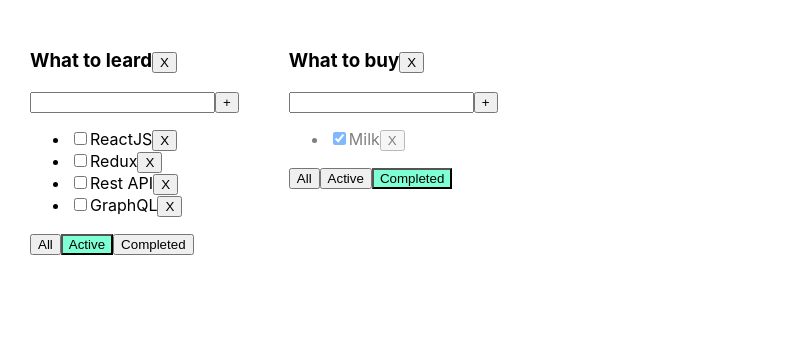
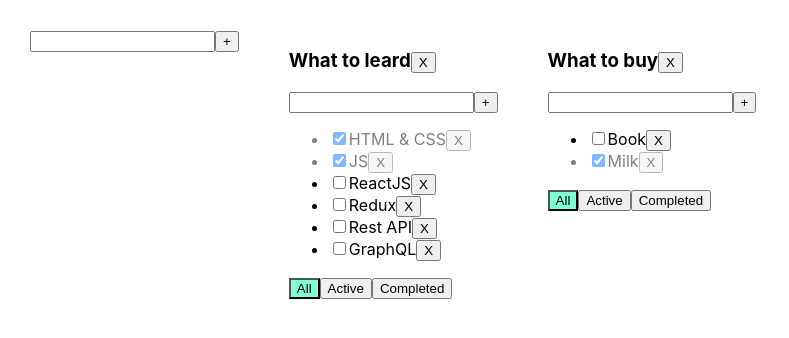
Before and after one commit to beardmenx/todolist-react, a React (Create React App) app: page / in a window 1280 px wide. Shown: the top 338 px of the page, without its empty margins (0-789 px from the left). Built offline with nearby package versions, Linux system fonts and the light colour scheme.

Commit message:
finished 6 lesson

```diff
--- /dev/null
+++ b/src/AddItemForm.tsx
@@ -0,0 +1,42 @@
+import { ChangeEvent, KeyboardEvent, useState } from "react";
+
+export type AddItemsFormPropsType = {
+  addItem: (title: string) => void;
+};
+
+export function AddItemsForm(props: AddItemsFormPropsType) {
+  let [title, setTitle] = useState("");
+  let [error, setError] = useState<string | null>(null);
+
+  const onNewTitleChangeHandler = (e: ChangeEvent<HTMLInputElement>) =>
+    setTitle(e.currentTarget.value);
+
+  const onKeyDownHandler = (e: KeyboardEvent<HTMLInputElement>) => {
+    setError(null);
+    if (e.key === "Enter") {
+      props.addItem(title.trim());
+      setTitle("");
+    }
+  };
+
+  const addTask = () => {
+    if (title.trim() !== "") {
+      props.addItem(title.trim());
+      setTitle("");
+    } else {
+      setError("Field is required");
+    }
+  };
+  return (
+    <div>
+      <input
+        value={title}
+        onChange={onNewTitleChangeHandler}
+        onKeyDown={onKeyDownHandler}
+        className={error ? "error" : ""}
+      />
+      <button onClick={addTask}>+</button>
+      {error && <div className="error-message">{error}</div>}
+    </div>
+  );
+}
--- a/src/App.tsx
+++ b/src/App.tsx
@@ -2,6 +2,7 @@
 import "./App.css";
 import { TaskType, Todolist } from "./Todolist";
 import { v1 } from "uuid";
+import { AddItemsForm } from "./AddItemForm";
 
 export type FilterValuesType = "all" | "active" | "completed";
 
@@ -9,6 +10,10 @@
   id: string;
   title: string;
   filter: FilterValuesType;
+};
+
+type TasksStateType = {
+  [key: string]: Array<TaskType>;
 };
 
 function App() {
@@ -41,6 +46,20 @@
     }
   };
 
+  const changeTaskTitle = (
+    taskId: string,
+    newTitle: string,
+    todolistId: string
+  ) => {
+    let tasks = tasksObj[todolistId];
+    let task = tasks.find((t) => t.id === taskId);
+    if (task) {
+      task.title = newTitle;
+
+      setTasks({ ...tasksObj });
+    }
+  };
+
   function changeFilter(value: FilterValuesType, todolistId: string) {
     let todolist = todolists.find((tl) => tl.id === todolistId);
     if (todolist) {
@@ -53,8 +72,8 @@
   let todolistId2 = v1();
 
   let [todolists, setTodolists] = useState<Array<TodolistType>>([
-    { id: todolistId1, title: "What to leard", filter: "active" },
-    { id: todolistId2, title: "What to buy", filter: "completed" },
+    { id: todolistId1, title: "What to leard", filter: "all" },
+    { id: todolistId2, title: "What to buy", filter: "all" },
   ]);
 
   let removeTodolist = (todolistId: string) => {
@@ -64,7 +83,15 @@
     setTasks({ ...tasksObj });
   };
 
-  let [tasksObj, setTasks] = useState({
+  function changeTodolistTitle(id: string, newTitle: string) {
+    const todolist = todolists.find((tl) => tl.id === id);
+    if (todolist) {
+      todolist.title = newTitle;
+      setTodolists([...todolists]);
+    }
+  }
+
+  let [tasksObj, setTasks] = useState<TasksStateType>({
     [todolistId1]: [
       { id: v1(), title: "HTML & CSS", isDone: true },
       { id: v1(), title: "JS", isDone: true },
@@ -79,8 +106,19 @@
     ],
   });
 
+  function addTodolist(title: string) {
+    let todolist: TodolistType = {
+      id: v1(),
+      filter: "all",
+      title: title,
+    };
+    setTodolists([todolist, ...todolists]);
+    setTasks({ ...tasksObj, [todolist.id]: [] });
+  }
+
   return (
     <div className="App">
+      <AddItemsForm addItem={addTodolist} />
       {todolists.map((tl) => {
         let tasksForTodolist = tasksObj[tl.id];
 
@@ -102,8 +140,10 @@
             changeFilter={changeFilter}
             addTask={addTask}
             changeTaskStatus={changeStatus}
+            changeTaskTitle={changeTaskTitle}
             filter={tl.filter}
             removeTodolist={removeTodolist}
+            changeTodolistTitle={changeTodolistTitle}
           />
         );
       })}
--- /dev/null
+++ b/src/EditableSpan.tsx
@@ -0,0 +1,33 @@
+import { ChangeEvent, useState } from "react";
+
+export type EditableSpanPropsType = {
+  title: string;
+  onChange: (newValue: string) => void;
+};
+
+export function EditableSpan(props: EditableSpanPropsType) {
+  const [editMode, setEditMode] = useState(false);
+  const [title, setTitle] = useState("");
+
+  const activateEditMode = () => {
+    setEditMode(true);
+    setTitle(props.title);
+  };
+  const activateViewMode = () => {
+    setEditMode(false);
+    props.onChange(title);
+  };
+  const onChangeTitleHandler = (e: ChangeEvent<HTMLInputElement>) =>
+    setTitle(e.currentTarget.value);
+
+  return editMode ? (
+    <input
+      value={title}
+      onChange={onChangeTitleHandler}
+      onBlur={activateViewMode}
+      autoFocus
+    />
+  ) : (
+    <span onDoubleClick={activateEditMode}>{props.title}</span>
+  );
+}
--- a/src/Todolist.tsx
+++ b/src/Todolist.tsx
@@ -1,5 +1,7 @@
 import { ChangeEvent, KeyboardEvent, useState } from "react";
 import { FilterValuesType } from "./App";
+import { AddItemsForm } from "./AddItemForm";
+import { EditableSpan } from "./EditableSpan";
 
 export type TaskType = {
   id: string;
@@ -7,7 +9,7 @@
   isDone: boolean;
 };
 
-type PropsType = {
+export type PropsType = {
   id: string;
   title: string;
   tasks: Array<TaskType>;
@@ -19,34 +21,17 @@
     isDone: boolean,
     todolistId: string
   ) => void;
+  changeTaskTitle: (
+    taskId: string,
+    newTitle: string,
+    todolistId: string
+  ) => void;
   filter: FilterValuesType;
   removeTodolist: (todolistId: string) => void;
+  changeTodolistTitle: (todolistId: string, newTitle: string) => void;
 };
 
 export const Todolist = (props: PropsType) => {
-  let [title, setTitle] = useState("");
-  let [error, setError] = useState<string | null>(null);
-
-  const onNewTitleChangeHandler = (e: ChangeEvent<HTMLInputElement>) =>
-    setTitle(e.currentTarget.value);
-
-  const onKeyDownHandler = (e: KeyboardEvent<HTMLInputElement>) => {
-    setError(null);
-    if (e.key === "Enter") {
-      props.addTask(title.trim(), props.id);
-      setTitle("");
-    }
-  };
-
-  const addTask = () => {
-    if (title.trim() !== "") {
-      props.addTask(title.trim(), props.id);
-      setTitle("");
-    } else {
-      setError("Field is required");
-    }
-  };
-
   const onAllClickHandler = () => props.changeFilter("all", props.id);
   const onActiveClickHandler = () => props.changeFilter("active", props.id);
   const onCompletedClickHandler = () =>
@@ -56,36 +41,43 @@
     props.removeTodolist(props.id);
   };
 
+  const changeTodolistTitle = (newTitle: string) => {
+    props.changeTodolistTitle(props.id, newTitle);
+  };
+
+  const addTask = (title: string) => {
+    props.addTask(title, props.id);
+  };
+
   return (
     <div>
       <h3>
-        {props.title}
+        <EditableSpan title={props.title} onChange={changeTodolistTitle} />
+
         <button onClick={removeTodolist}>X</button>
       </h3>
-      <div>
-        <input
-          value={title}
-          onChange={onNewTitleChangeHandler}
-          onKeyDown={onKeyDownHandler}
-          className={error ? "error" : ""}
-        />
-        <button onClick={addTask}>+</button>
-        {error && <div className="error-message">{error}</div>}
-      </div>
+      <AddItemsForm addItem={addTask} />
       <ul>
         {props.tasks.map((t) => {
           const onRemoveHandler = () => props.removeTask(t.id, props.id);
-          const onChangeHandler = (e: ChangeEvent<HTMLInputElement>) =>
-            props.changeTaskStatus(t.id, e.currentTarget.checked, props.id);
+          const onChangeStatusHandler = (e: ChangeEvent<HTMLInputElement>) => {
+            let newIsDoneValue = e.currentTarget.checked;
+            props.changeTaskStatus(t.id, newIsDoneValue, props.id);
+          };
+
+          const onChangeTitleHandler = (newValue: string) => {
+            props.changeTaskTitle(t.id, newValue, props.id);
+          };
 
           return (
             <li key={t.id} className={t.isDone ? "is-done" : ""}>
               <input
                 type="checkbox"
-                onChange={onChangeHandler}
+                onChange={onChangeStatusHandler}
                 checked={t.isDone}
               />
-              <span>{t.title}</span>
+
+              <EditableSpan title={t.title} onChange={onChangeTitleHandler} />
               <button onClick={onRemoveHandler}>X</button>
             </li>
           );
```
